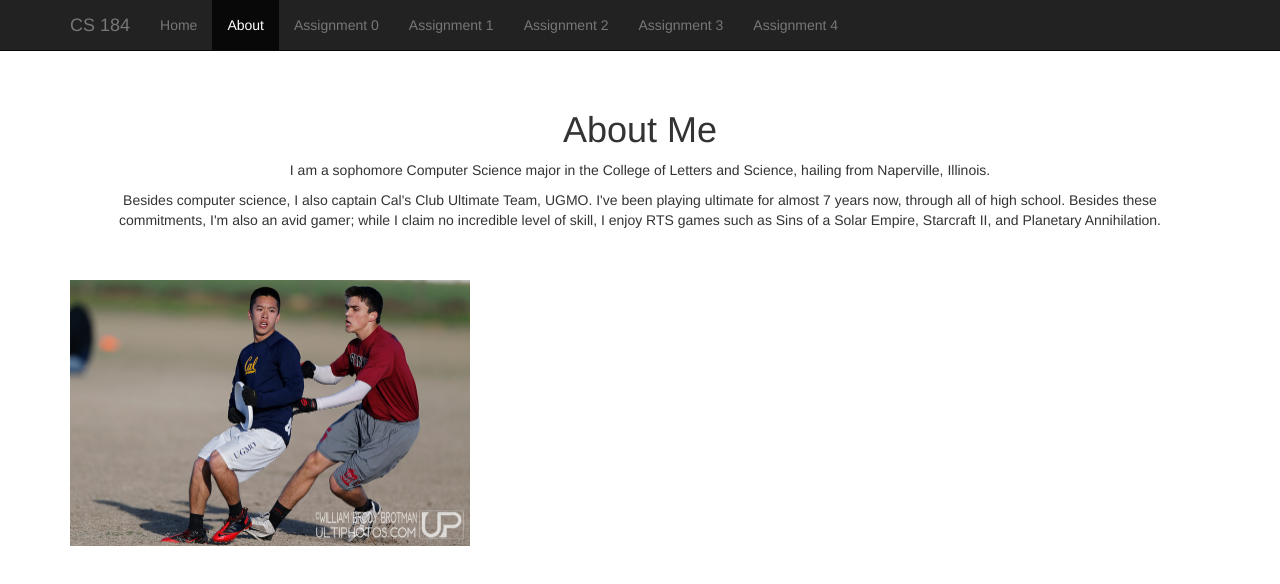
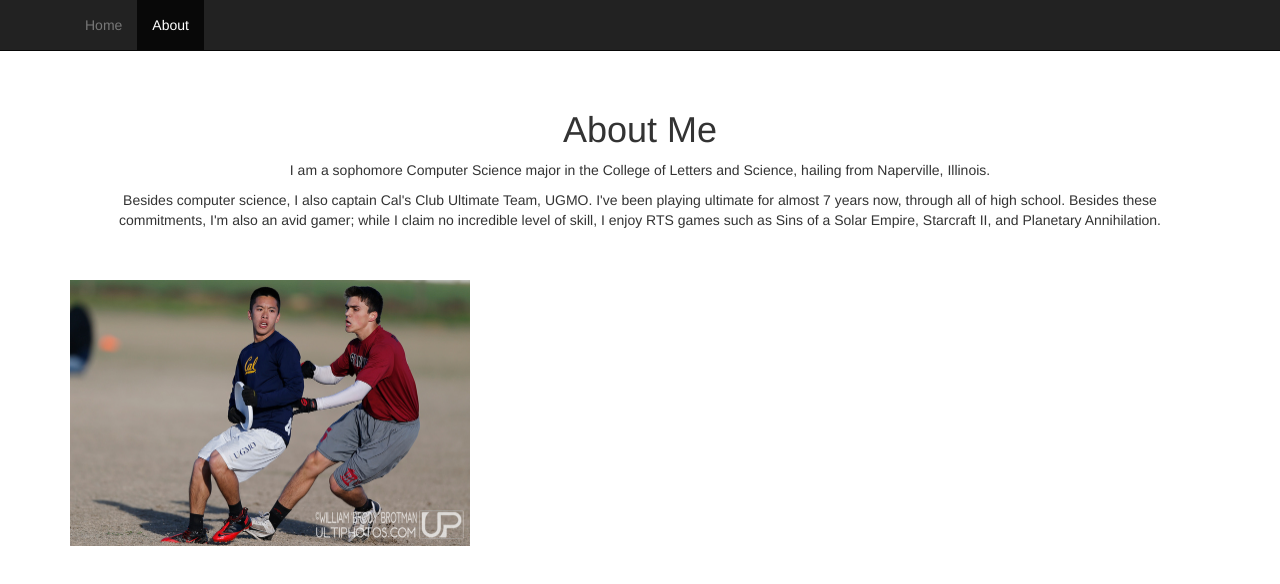
Before and after one commit to andrewhlin/andrewhlin.github.io, a plain HTML site: page about.html in a window 1280 px wide. Drawn offline with nearby package versions, Linux system fonts and the light colour scheme; a script that the page names is missing.

```diff
--- a/about.html
+++ b/about.html
@@ -35,17 +35,11 @@
             <span class="icon-bar"></span>
             <span class="icon-bar"></span>
           </button>
-          <a class="navbar-brand" href="https://inst.eecs.berkeley.edu/~cs184/fa14/"> CS 184</a>
         </div>
         <div class="collapse navbar-collapse">
           <ul class="nav navbar-nav">
             <li><a href="./index.html">Home</a></li>
             <li class="active"><a href="#">About</a></li>
-            <li><a href="./as0.html">Assignment 0</a></li>
-            <li><a href="./as1.html">Assignment 1</a></li>
-            <li><a href="./as2.html">Assignment 2</a></li>
-            <li><a href="./as3.html">Assignment 3</a></li>
-            <li><a href="./as4.html">Assignment 4</a></li>
 
           </ul>
         </div><!--/.nav-collapse -->
@@ -59,7 +53,7 @@
           <p class=""> I am a sophomore Computer Science major in the College of Letters and Science, hailing from Naperville, Illinois. </p>
           <p> Besides computer science, I also captain Cal's Club Ultimate Team, UGMO. I've been playing ultimate for almost 7 years now, through all of high school. Besides these commitments, I'm also an avid gamer; while I claim no incredible level of skill, I enjoy RTS games such as Sins of a Solar Empire, Starcraft II, and Planetary Annihilation. </p>
       </div>
-      <img src="./assets/img/Frisbee.jpg" alt="Me" width="400">
+      <img src="./assets/img/Frisbee.jpg" alt="Me" width="400" align="middle">
 
     </div><!-- /.container -->
 
```
Also changed, not shown: index.html (+2 -1 lines).
